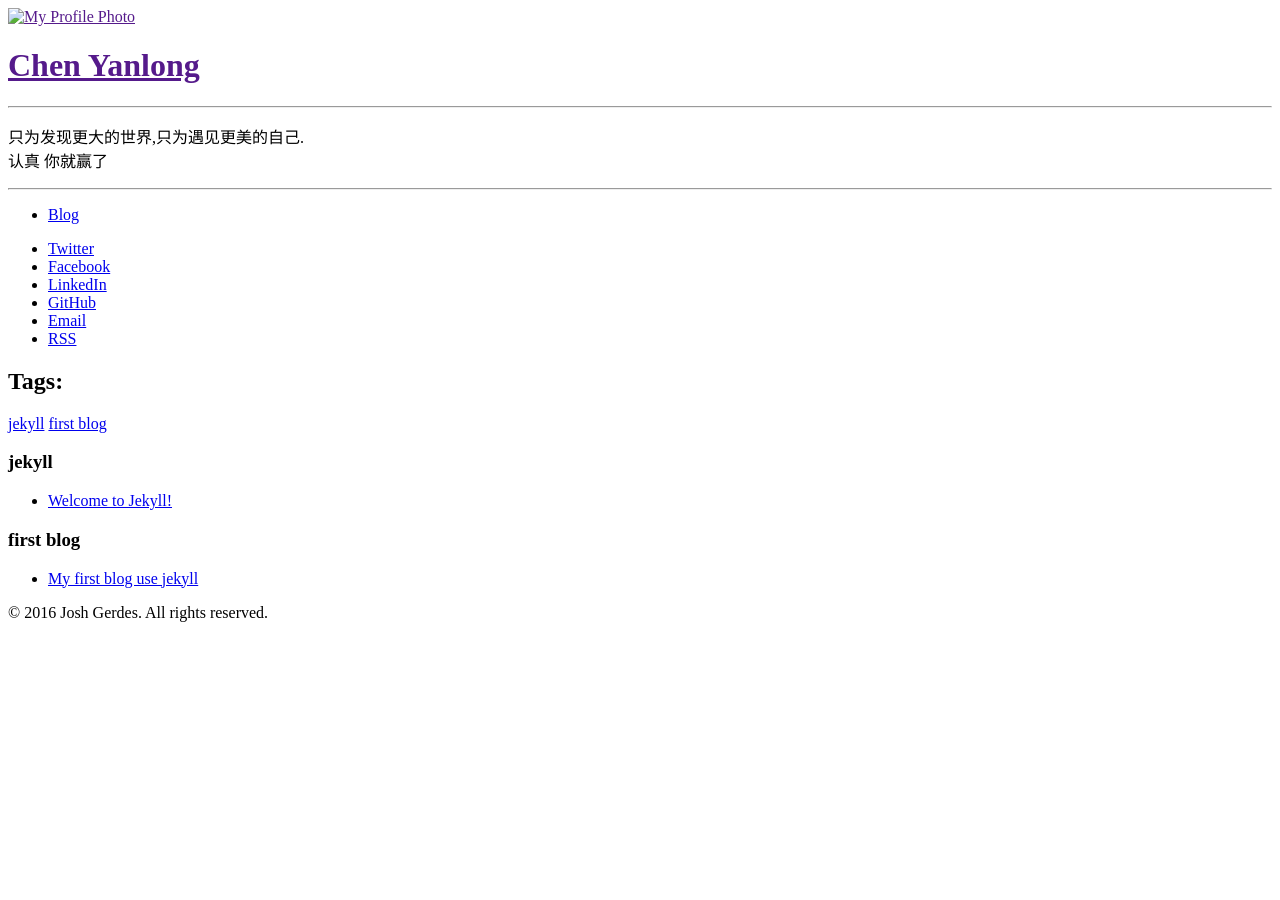
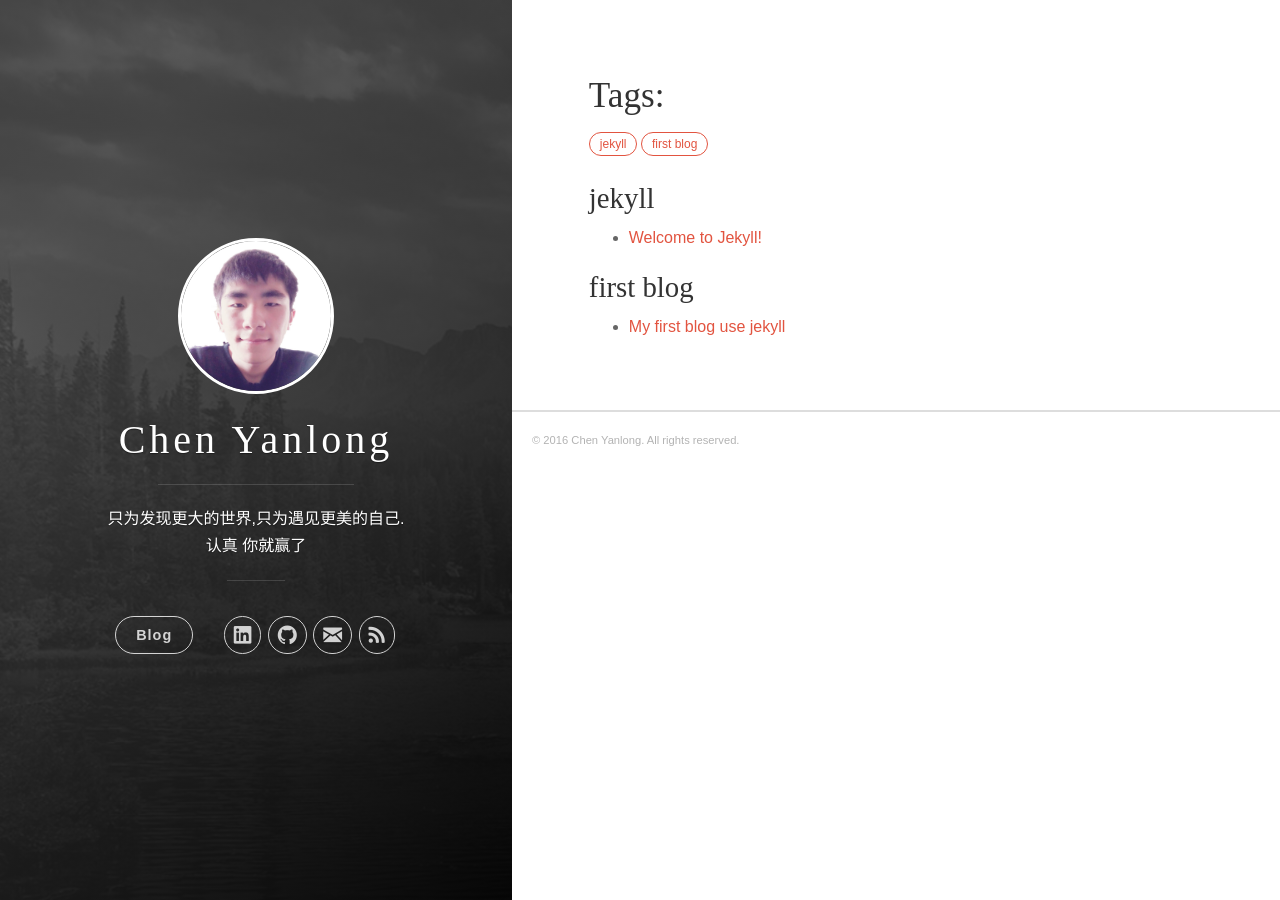
Before and after one commit to CYanLong/CYanLong.github.io, a Jekyll site: the page built from tags.md, in a window 1280 px wide. Built offline with Jekyll 4.4.1, drawn with Linux system fonts in a browser that asks for light colours; nearby versions of some CDN libraries.

Commit message:
new version

```diff
--- a/_config.yml
+++ b/_config.yml
@@ -2,17 +2,15 @@
 title: 'Chen Yanlong'
 description: '只为发现更大的世界,只为遇见更美的自己.<br/>认真 你就赢了'
 url: ''
-baseurl: ''
+baseurl: '/'
 # google_analytics: 'UA-XXXXXX-X'
 # disqus_shortname: 'your-disqus-name'
 
 author:
-  name: 'Josh Gerdes'
-  email: josh@joshgerdes.com
-  twitter_username: joshgerdes
-  facebook_username: joshgerdes
-  github_username:  joshgerdes
-  linkedin_username:  joshgerdes
+  name: 'Chen Yanlong'
+  email: 15636039213@163.com
+  github_username:  CYanLong
+  linkedin_username:  艳龙-陈-847441118
 
 defaults:
   -
--- a/_layouts/categories.html
+++ b/_layouts/categories.html
@@ -20,7 +20,7 @@ layout: default
         <!-- list only those which contain the current tag -->
         {% if post.categories contains catitem[0] %}
             <li>
-              <a href="{ post.url }}">{{ post.title }}</a>
+              <a href="{ {post.url }}">{{ post.title }}</a>
             </li>
         {% endif %}
       {% endfor %}
--- a/_layouts/tags.html
+++ b/_layouts/tags.html
@@ -20,7 +20,7 @@ layout: default
         <!-- list only those which contain the current tag -->
         {% if post.tags contains tagitem[0] %}
             <li>
-              <a href="{{ site.baseurl }}{{ post.url }}">{{ post.title }}</a>
+              <a href="{{ post.url }}">{{ post.title }}</a>
             </li>
         {% endif %}
       {% endfor %}
```
